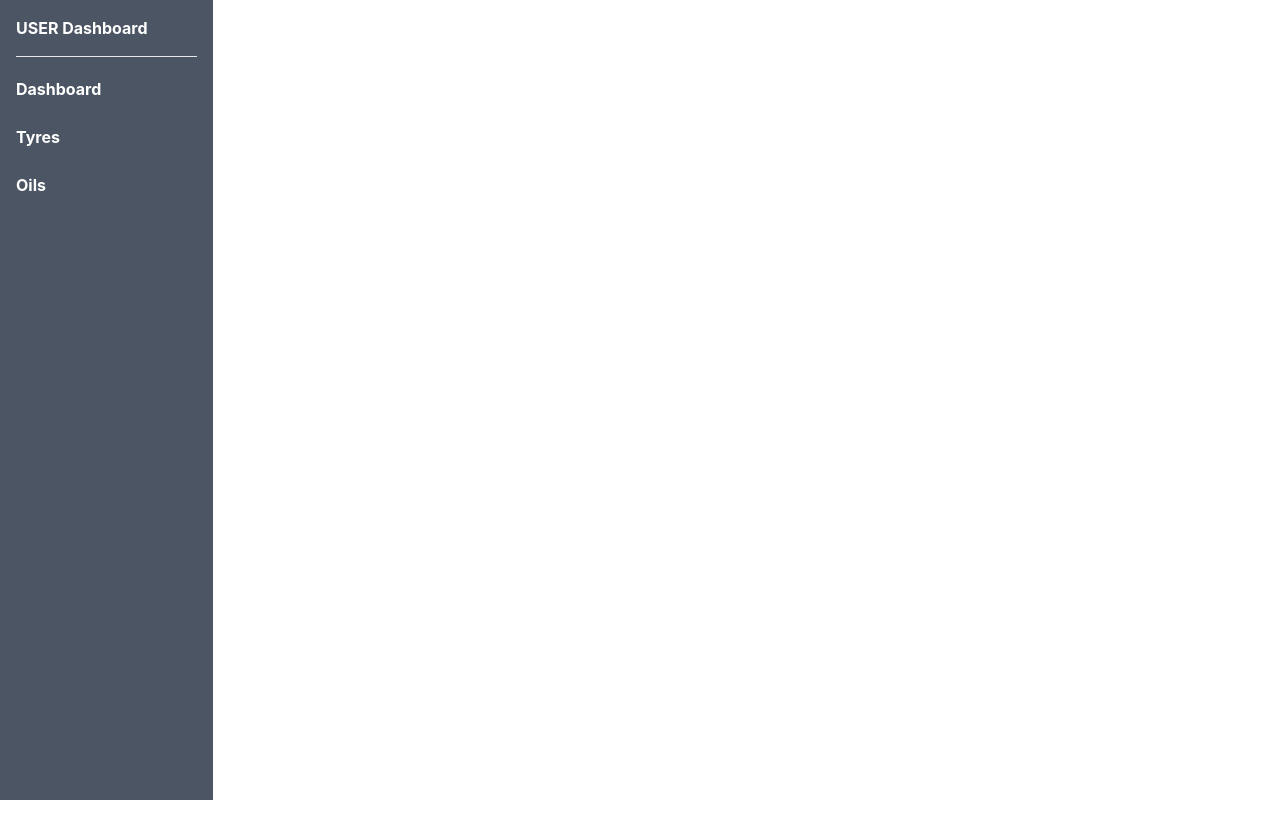
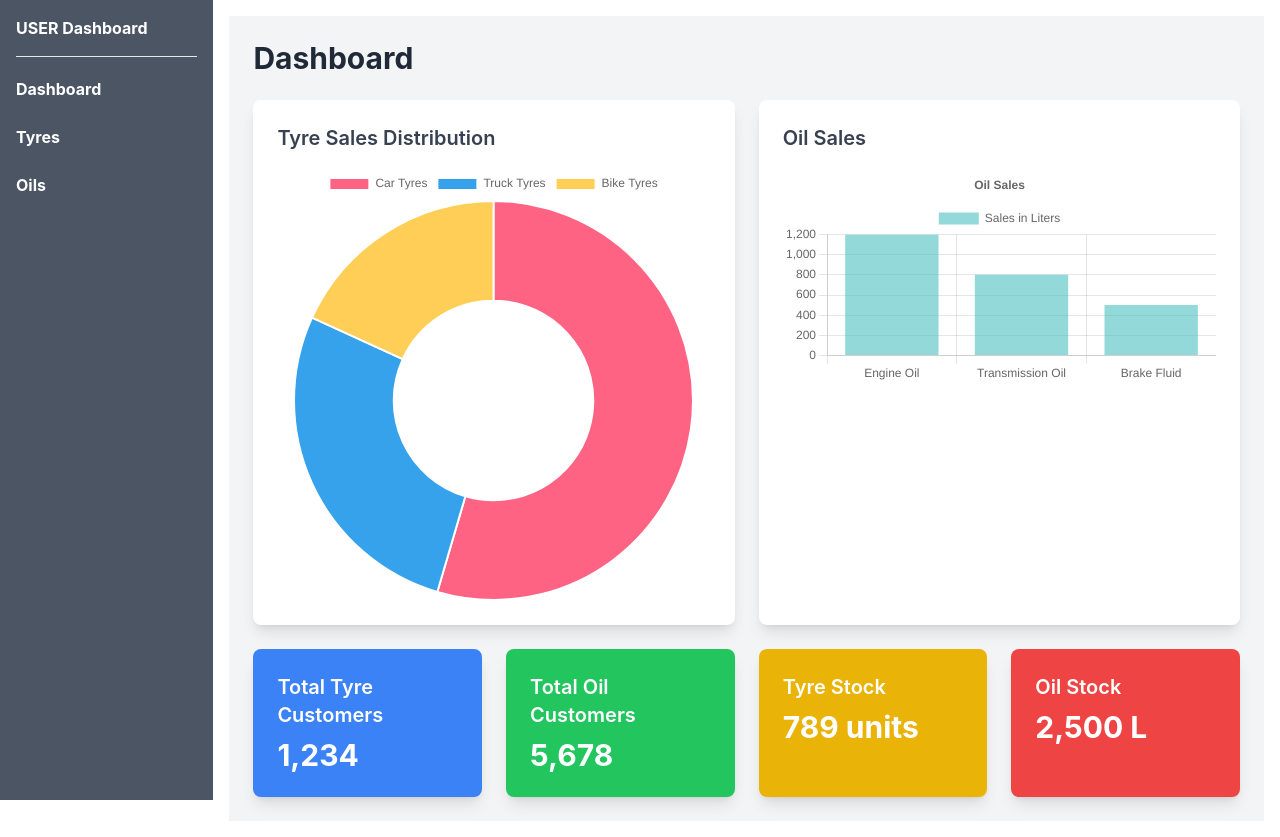
Before and after one commit to rashi9551/Tyre-Project, a React (Create React App) app in the folder frontend/: page /dashboard in a window 1280 px wide. Before the commit the page ends 800 px from the top, so only its background shows below. Built offline with nearby package versions, Linux system fonts and the light colour scheme.

Commit message:
Authority  static dashboard done

```diff
--- a/frontend/package.json
+++ b/frontend/package.json
@@ -6,8 +6,10 @@
     "@testing-library/jest-dom": "^5.17.0",
     "@testing-library/react": "^13.4.0",
     "@testing-library/user-event": "^13.5.0",
+    "chart.js": "^4.4.3",
     "framer-motion": "^11.3.12",
     "react": "^18.3.1",
+    "react-chartjs-2": "^5.2.0",
     "react-dom": "^18.3.1",
     "react-router-dom": "^6.25.1",
     "react-scripts": "5.0.1",
--- a/frontend/src/Components/Admin/Login.jsx
+++ b/frontend/src/Components/Admin/Login.jsx
@@ -1,6 +1,7 @@
 import React, { useState } from 'react';
 import { motion } from 'framer-motion';
 import SideImage from '../../Assets/admin.jpg'
+import Logo from '../../Assets/logo.png'
 
 function Login() {
   const [username, setUsername] = useState('');
@@ -19,6 +20,11 @@ function Login() {
         transition={{ duration: 0.5 }}
         className="bg-black p-8 rounded-2xl shadow-2xl w-full max-w-4xl mx-4"
       >
+        <img
+          src={Logo}
+          alt="Company Logo"
+          className="absolute top-6 left-4 w-40 object-contain hidden md:block cursor-pointer"
+        />
          <h1 className="text-4xl font-bold text-white mb-4 text-center">
           Welcome Back, Admin!
         </h1>
@@ -31,9 +37,9 @@ function Login() {
               src={SideImage}
               alt="Sign in illustration image"
               className="w-full max-w-sm rounded-lg "
-              initial={{ scale: 0.8 }}
+              initial={{ scale: 0.7 }}
               animate={{ scale: 1 }}
-              transition={{ duration: 0.8 }}
+              transition={{ duration: 0.7 }}
             />
           </div>
 
@@ -66,9 +72,6 @@ function Login() {
             >
               Log In
             </motion.button>
-            <p className="text-center text-gray-600">
-              Don't have an account? <a href="/signup" className="text-blue-600 hover:underline font-medium">Register here</a>
-            </p>
           </form>
         </div>
       </motion.div>
--- a/frontend/src/Components/User/Dashborad.jsx
+++ b/frontend/src/Components/User/Dashborad.jsx
@@ -1,11 +1,80 @@
-import React from 'react'
+import React from 'react';
+import { Chart as ChartJS, ArcElement, Tooltip, Legend, CategoryScale, LinearScale, BarElement, Title } from 'chart.js';
+import { Doughnut, Bar } from 'react-chartjs-2';
 
-function Dashborad() {
+ChartJS.register(ArcElement, Tooltip, Legend, CategoryScale, LinearScale, BarElement, Title);
+
+function Dashboard() {
+  const tyreData = {
+    labels: ['Car Tyres', 'Truck Tyres', 'Bike Tyres'],
+    datasets: [
+      {
+        data: [300, 150, 100],
+        backgroundColor: ['#FF6384', '#36A2EB', '#FFCE56'],
+        hoverBackgroundColor: ['#FF6384', '#36A2EB', '#FFCE56'],
+      },
+    ],
+  };
+
+  const oilData = {
+    labels: ['Engine Oil', 'Transmission Oil', 'Brake Fluid'],
+    datasets: [
+      {
+        label: 'Sales in Liters',
+        data: [1200, 800, 500],
+        backgroundColor: 'rgba(75, 192, 192, 0.6)',
+      },
+    ],
+  };
+
+  const barOptions = {
+    responsive: true,
+    plugins: {
+      legend: {
+        position: 'top',
+      },
+      title: {
+        display: true,
+        text: 'Oil Sales',
+      },
+    },
+  };
+
   return (
-    <div>
-      dashboard
+    <div className="p-6 bg-gray-100">
+      <h1 className="text-3xl font-bold mb-6 text-gray-800">Dashboard</h1>
+
+      <div className="grid grid-cols-1 md:grid-cols-2 gap-6 mb-6">
+        <div className="bg-white p-6 rounded-lg shadow-lg">
+          <h2 className="text-xl font-semibold mb-4 text-gray-700">Tyre Sales Distribution</h2>
+          <Doughnut data={tyreData} />
+        </div>
+        <div className="bg-white p-6 rounded-lg shadow-lg">
+          <h2 className="text-xl font-semibold mb-4 text-gray-700">Oil Sales</h2>
+          <Bar options={barOptions} data={oilData} />
+        </div>
+      </div>
+
+      <div className="grid grid-cols-1 md:grid-cols-2 lg:grid-cols-4 gap-6">
+        <div className="bg-blue-500 text-white p-6 rounded-lg shadow-lg">
+          <h3 className="text-xl font-semibold mb-2">Total Tyre Customers</h3>
+          <p className="text-3xl font-bold">1,234</p>
+        </div>
+        <div className="bg-green-500 text-white p-6 rounded-lg shadow-lg">
+          <h3 className="text-xl font-semibold mb-2">Total Oil Customers</h3>
+          <p className="text-3xl font-bold">5,678</p>
+        </div>
+        <div className="bg-yellow-500 text-white p-6 rounded-lg shadow-lg">
+          <h3 className="text-xl font-semibold mb-2">Tyre Stock</h3>
+          <p className="text-3xl font-bold">789 units</p>
+        </div>
+        <div className="bg-red-500 text-white p-6 rounded-lg shadow-lg">
+          <h3 className="text-xl font-semibold mb-2">Oil Stock</h3>
+          <p className="text-3xl font-bold">2,500 L</p>
+        </div>
+      </div>
     </div>
-  )
+  );
 }
 
-export default Dashborad
+export default Dashboard;
--- a/frontend/src/Components/User/Login.jsx
+++ b/frontend/src/Components/User/Login.jsx
@@ -1,6 +1,7 @@
 import React, { useState } from 'react';
 import { motion } from 'framer-motion';
 import SideImage from '../../Assets/download (1).jpeg'
+import Logo from '../../Assets/logo.png'
 
 function Login() {
   const [username, setUsername] = useState('');
@@ -19,6 +20,11 @@ function Login() {
         transition={{ duration: 0.5 }}
         className="bg-black p-8 rounded-2xl shadow-2xl w-full max-w-4xl mx-4"
       >
+         <img
+          src={Logo}
+          alt="Company Logo"
+          className="absolute top-6 left-4 w-40 object-contain hidden md:block cursor-pointer"
+        />
         <h1 className="text-4xl font-bold text-white mb-8 text-center">
           Log in to your Account!
         </h1>
--- a/frontend/src/Components/User/Signup.jsx
+++ b/frontend/src/Components/User/Signup.jsx
@@ -1,6 +1,7 @@
 import React, { useState } from 'react';
 import { motion } from 'framer-motion';
 import SideImage from '../../Assets/Pellon Tyres and Auto Centre _ MOTs Servicing and Repairs in Halifax.jpeg'
+import Logo from '../../Assets/logo.png'
 
 function Signup() {
   const [username, setUsername] = useState('');
@@ -20,6 +21,11 @@ function Signup() {
         transition={{ duration: 0.5 }}
         className="bg-black p-8 rounded-2xl shadow-2xl w-full max-w-4xl mx-4"
       >
+         <img
+          src={Logo}
+          alt="Company Logo"
+          className="absolute top-6 left-4 w-40 hidden md:block object-contain cursor-pointer"
+        />
         <h1 className="text-4xl font-bold text-white mb-8 text-center">
           Signup and Get an Account!
         </h1>
--- a/frontend/src/Pages/UserPages/SharedLayout.jsx
+++ b/frontend/src/Pages/UserPages/SharedLayout.jsx
@@ -6,7 +6,7 @@ function SharedLayout() {
   return (
     <div className="flex">
     <Sidebar />
-    <div className="flex-1 p-4">
+    <div className="flex-1 ml-[16.67%] p-4">
       <Outlet />
     </div>
   </div>
```
Also changed, not shown: frontend/src/Components/User/Sidebar.jsx (+15 -7 lines), frontend/src/Assets/logo.png (added), 1 other file (tests, documents, lock files or other folders).
